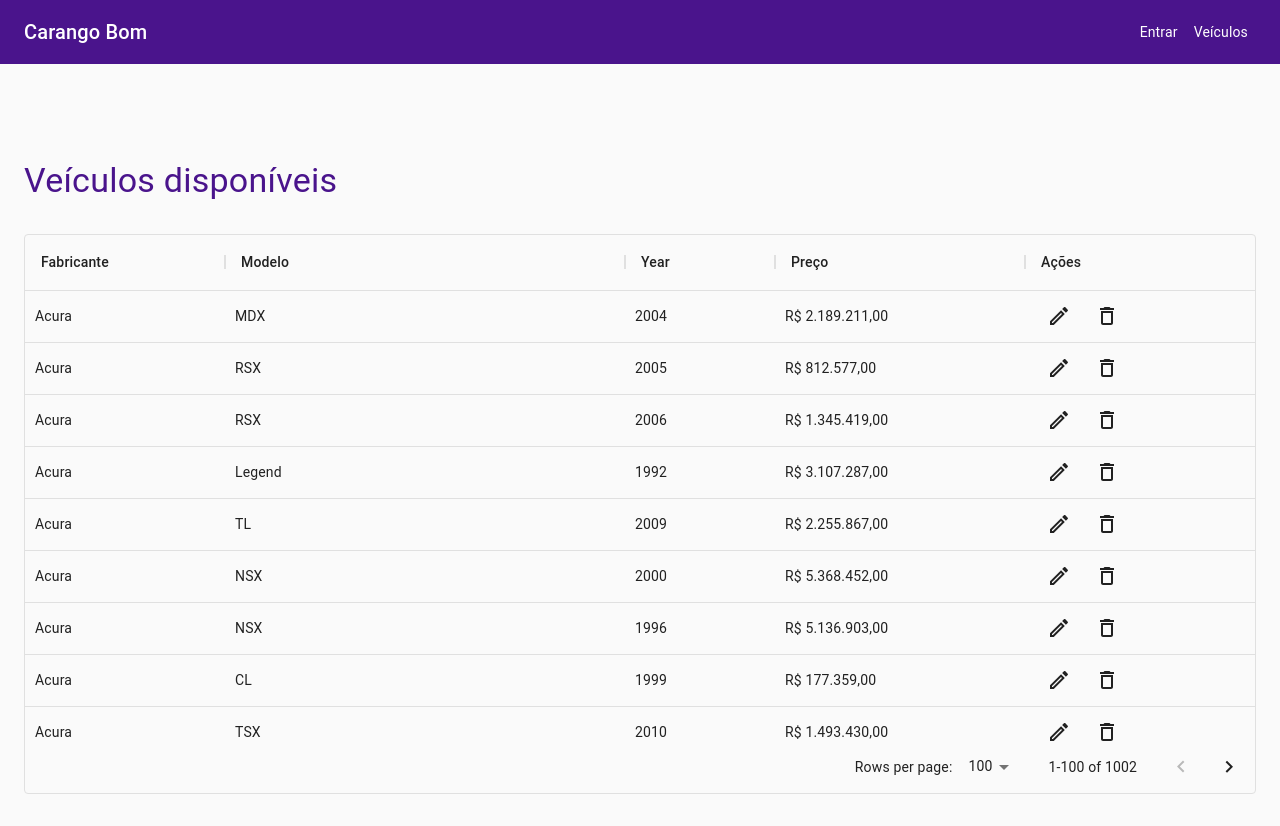
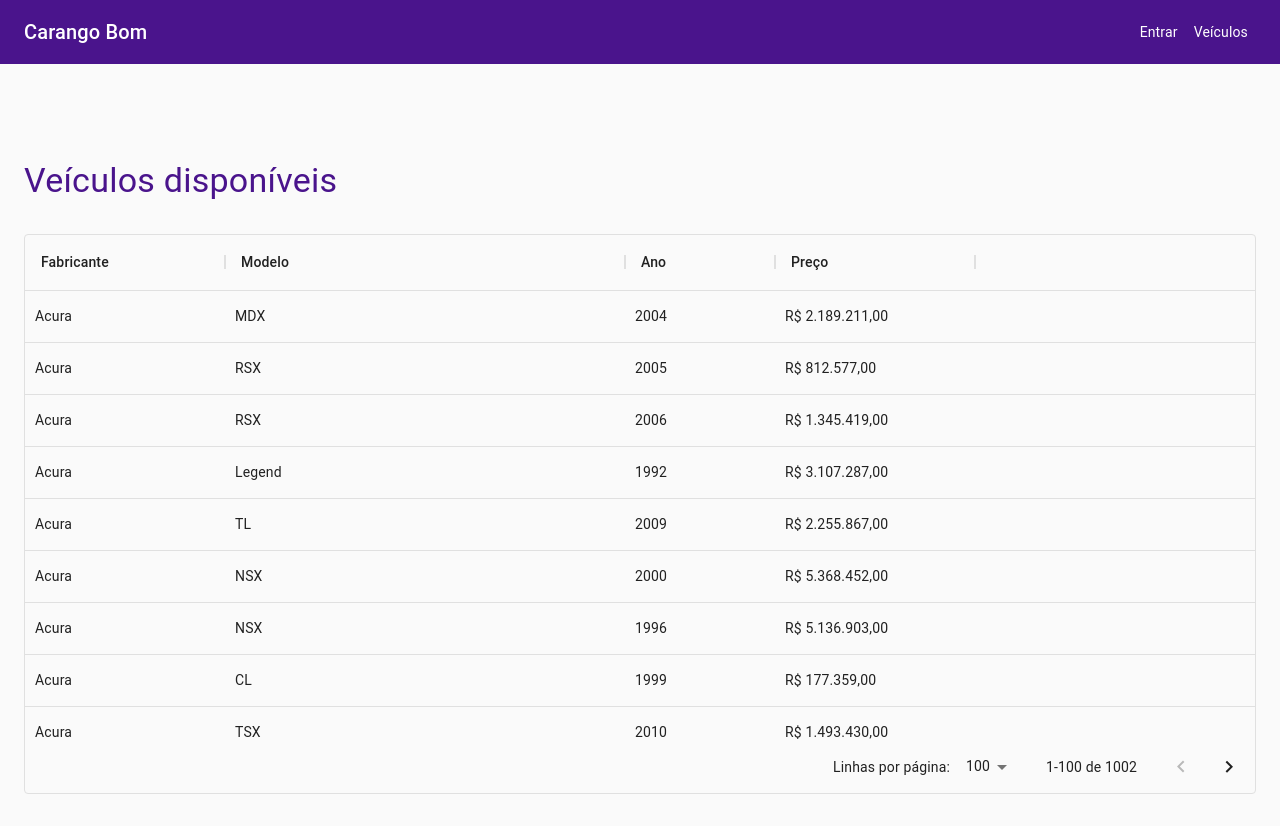
Before and after one commit to CaelumAulas/aceleratw-turma3-grupo1-frontend, a React (Create React App) app: page / in a window 1280 px wide. Built offline with nearby package versions, Linux system fonts and the light colour scheme; data requests are answered from the project's data file.

Commit message:
Hides action when not logged

```diff
--- a/src/components/VehicleTable/VehicleTable.jsx
+++ b/src/components/VehicleTable/VehicleTable.jsx
@@ -2,34 +2,39 @@ import { IconButton } from '@material-ui/core'
 import { DataGrid } from '@material-ui/data-grid'
 import DeleteOutlineIcon from '@material-ui/icons/DeleteOutline'
 import EditOutlinedIcon from '@material-ui/icons/EditOutlined'
+import UserLoggedContext from 'contexts/UserLoggedContext'
 import { formatToCurrency } from 'infraestructure/currency'
-import * as React from 'react'
+import React, { useContext } from 'react'
 
 export default function VehicleTable({
   vehicles = [],
   onDeleteHandler = () => {},
   onEditHandler = () => {},
 }) {
+  const userContext = useContext(UserLoggedContext)
+
   const columns = [
     { field: 'brand', headerName: 'Fabricante', width: 200 },
     { field: 'model', headerName: 'Modelo', width: 400 },
     {
       field: 'year',
-      headerName: 'Year',
+      headerName: 'Ano',
       width: 150,
     },
     {
       field: 'price',
       headerName: 'Preço',
       description: 'This column has a value getter and is not sortable.',
-      width: 250,
+      width: 200,
       valueGetter: params => formatToCurrency(params.row.price),
     },
     {
       field: 'actions',
       headerName: 'Ações',
-      width: 250,
-      hide: false,
+      width: 200,
+      sortable: false,
+      filtrable: false,
+      hide: !userContext.user,
       renderCell: params => (
         <>
           <IconButton
@@ -52,12 +57,7 @@ export default function VehicleTable({
   ]
   return (
     <div style={{ height: '70vh', width: '100%' }}>
-      <DataGrid
-        localeText
-        disableSelectionOnClick
-        rows={vehicles}
-        columns={columns}
-      />
+      <DataGrid disableSelectionOnClick rows={vehicles} columns={columns} />
     </div>
   )
 }
```
